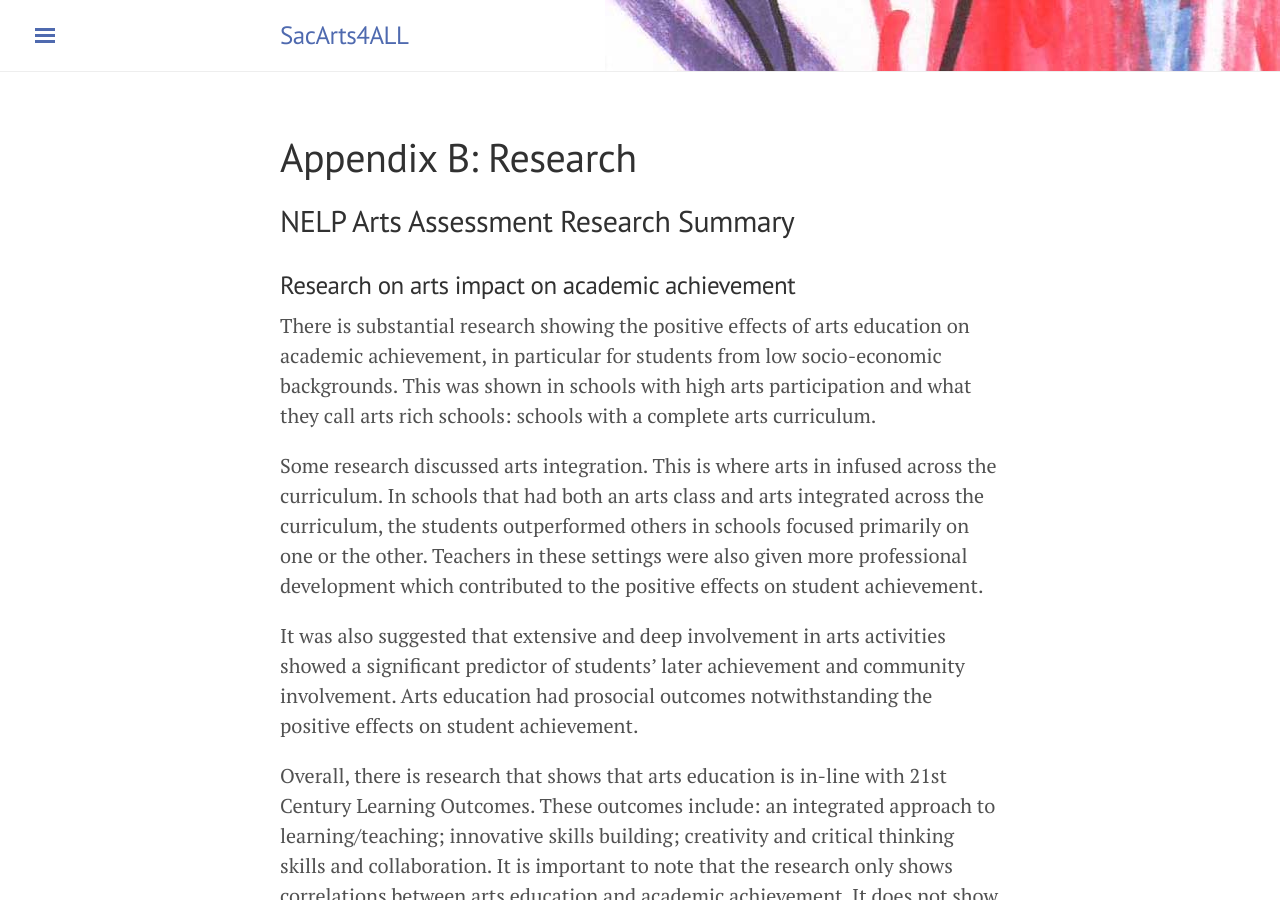
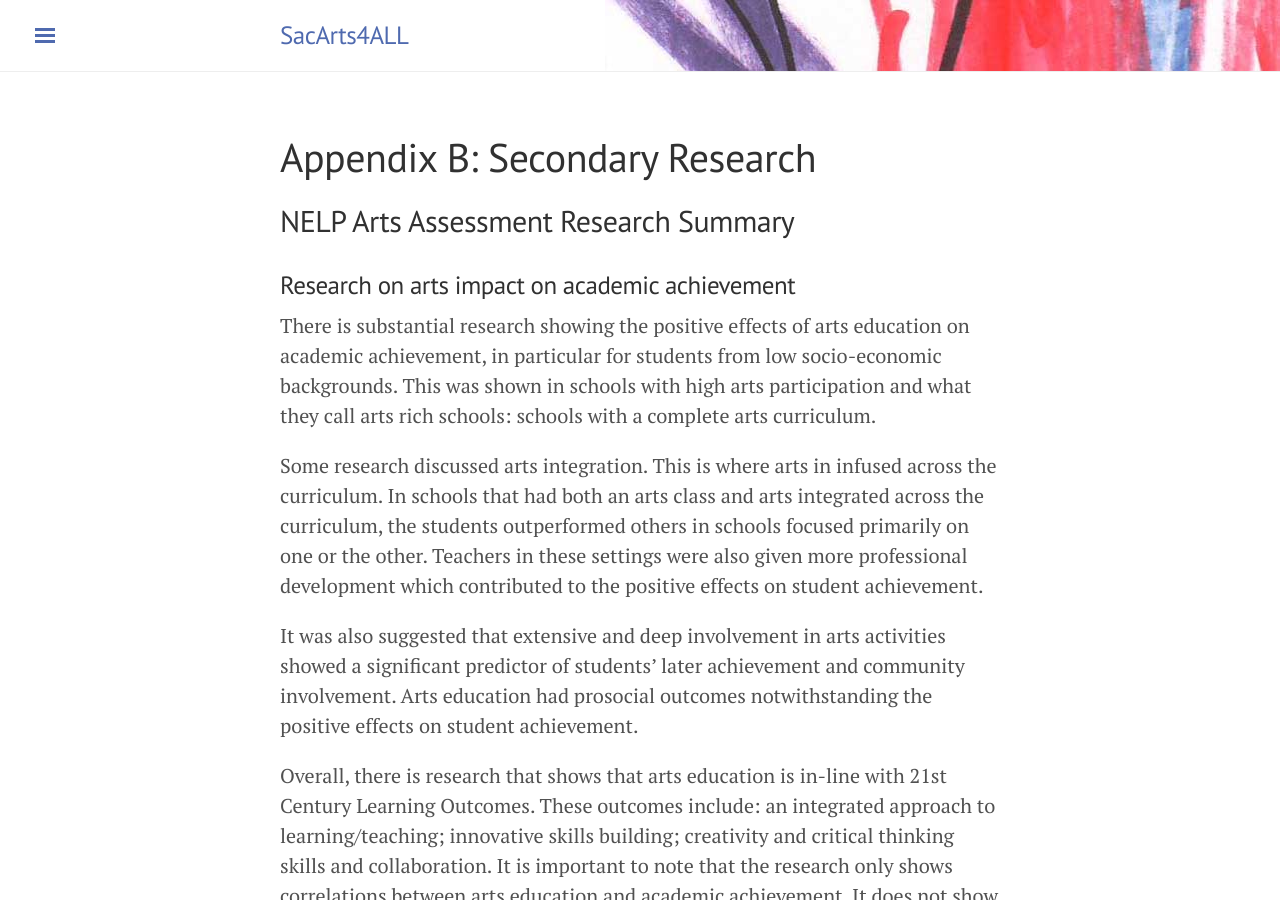
Before and after one commit to code4sac/sacarts4ALL, a Jekyll site: the page built from 8_appendix_b.md, in a window 1280 px wide and 900 px high. Built offline with Jekyll 4.4.1, drawn with Linux system fonts in a browser that asks for light colours; some of the changed lines change nothing that is shown.

Commit message:
updating pagination and file name

```diff
--- a/8_research.md
+++ b/8_appendix_b.md
@@ -1,10 +1,10 @@
 ---
 layout: page
-title: Appendix B - Research
-permalink: /research/
+title: Appendix B - Secondary Research
+permalink: /appendix_b/
 ---
 
-# Appendix B: Research
+# Appendix B: Secondary Research
 
 ## NELP Arts Assessment Research Summary
 
@@ -341,6 +341,6 @@
 
 <!-- Pagination -->
 <div class="pagination">
-  <a class="pagination-item older" href="{{ site.baseurl }}/fellows_list">&laquo; Prev</a>
-  <span class="pagination-item newer" href="{{ site.baseurl }}/k_6_assessment">Next &raquo;</span>
+  <a class="pagination-item older" href="{{ site.baseurl }}/appendix_a">&laquo; Prev</a>
+  <span class="pagination-item newer" href="{{ site.baseurl }}/appendix_c">Next &raquo;</span>
 </div>
```
